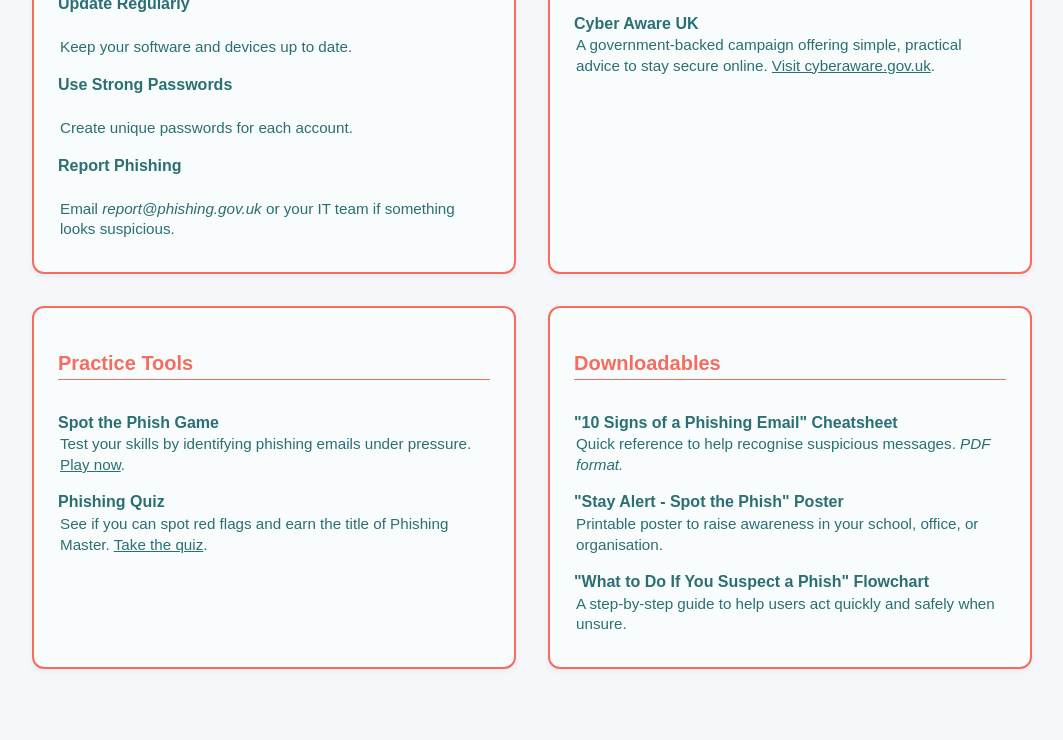
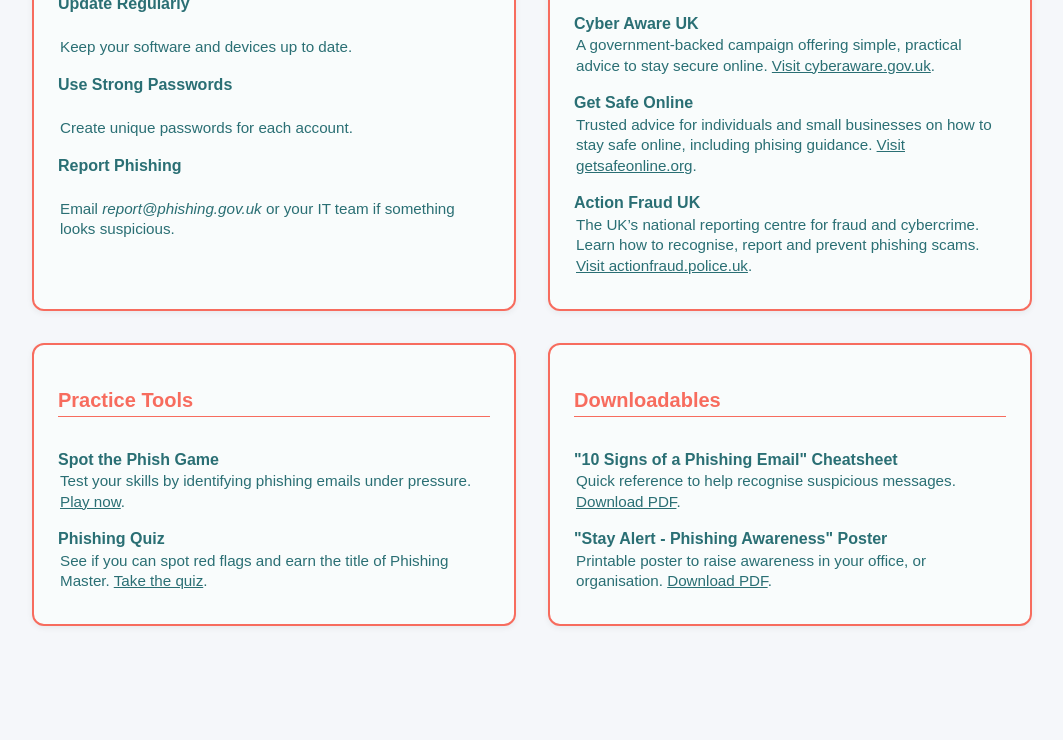
Before and after one commit to skeldrose/hooked, a website: page resources.html in a window 1280 px wide. Shown: the part 884-1624 px from the top of the page, without its empty margins (108-1171 px from the left). Drawn offline with Linux system fonts and the light colour scheme; sample sign-in values are in the browser's storage.

Commit message:
Hooked V9
Updates to resources page
Downloads added

```diff
--- a/resources.html
+++ b/resources.html
@@ -78,6 +78,20 @@
             <a href="https://www.cyberaware.gov.uk" target="_blank">Visit cyberaware.gov.uk</a>.
           </span>
         </p>
+        <p>
+          <strong>Get Safe Online</strong>
+          <span>
+            Trusted advice for individuals and small businesses on how to stay safe online, including phising guidance.
+            <a href="https://www.getsafeonline.org" target="_blank">Visit getsafeonline.org</a>.
+          </span>
+        </p>
+        <p>
+  <strong>Action Fraud UK</strong>
+  <span>
+    The UK’s national reporting centre for fraud and cybercrime. Learn how to recognise, report and prevent phishing scams.
+    <a href="https://www.actionfraud.police.uk" target="_blank">Visit actionfraud.police.uk</a>.
+  </span>
+</p>
       </div>
     </div>
 
@@ -105,19 +119,15 @@
         <p>
           <strong>"10 Signs of a Phishing Email" Cheatsheet</strong>
           <span>
-            Quick reference to help recognise suspicious messages. <em>PDF format.</em>
+            Quick reference to help recognise suspicious messages.
+            <a href="downloads/phishing_poster.pdf" target="_blank">Download PDF</a>.
           </span>
         </p>
         <p>
-          <strong>"Stay Alert - Spot the Phish" Poster</strong>
+          <strong>"Stay Alert - Phishing Awareness" Poster</strong>
           <span>
-            Printable poster to raise awareness in your school, office, or organisation.
-          </span>
-        </p>
-        <p>
-          <strong>"What to Do If You Suspect a Phish" Flowchart</strong>
-          <span>
-            A step-by-step guide to help users act quickly and safely when unsure.
+            Printable poster to raise awareness in your office, or organisation.
+            <a href="downloads/stay_alert.pdf" target="_blank">Download PDF</a>.
           </span>
         </p>
       </div>
```
Also changed, not shown: login.html (+1 -1 lines), 4 other files.
